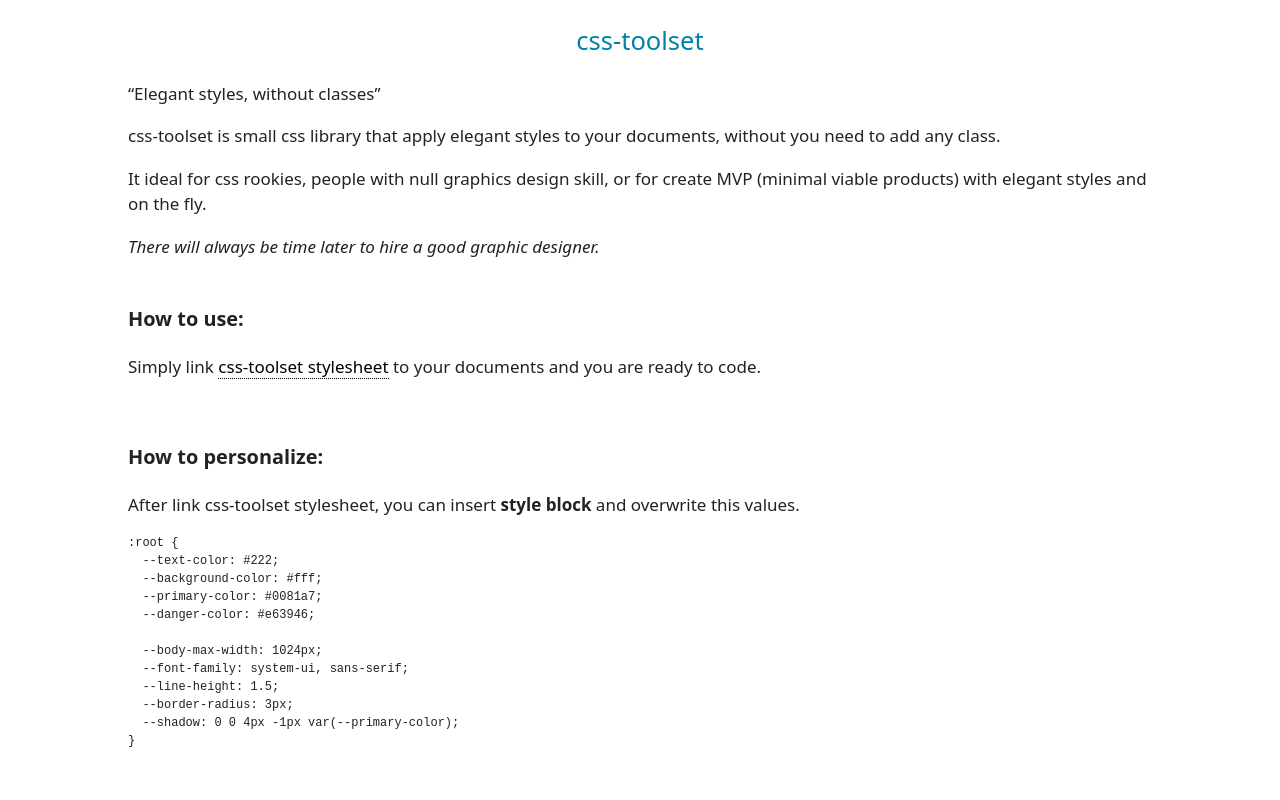
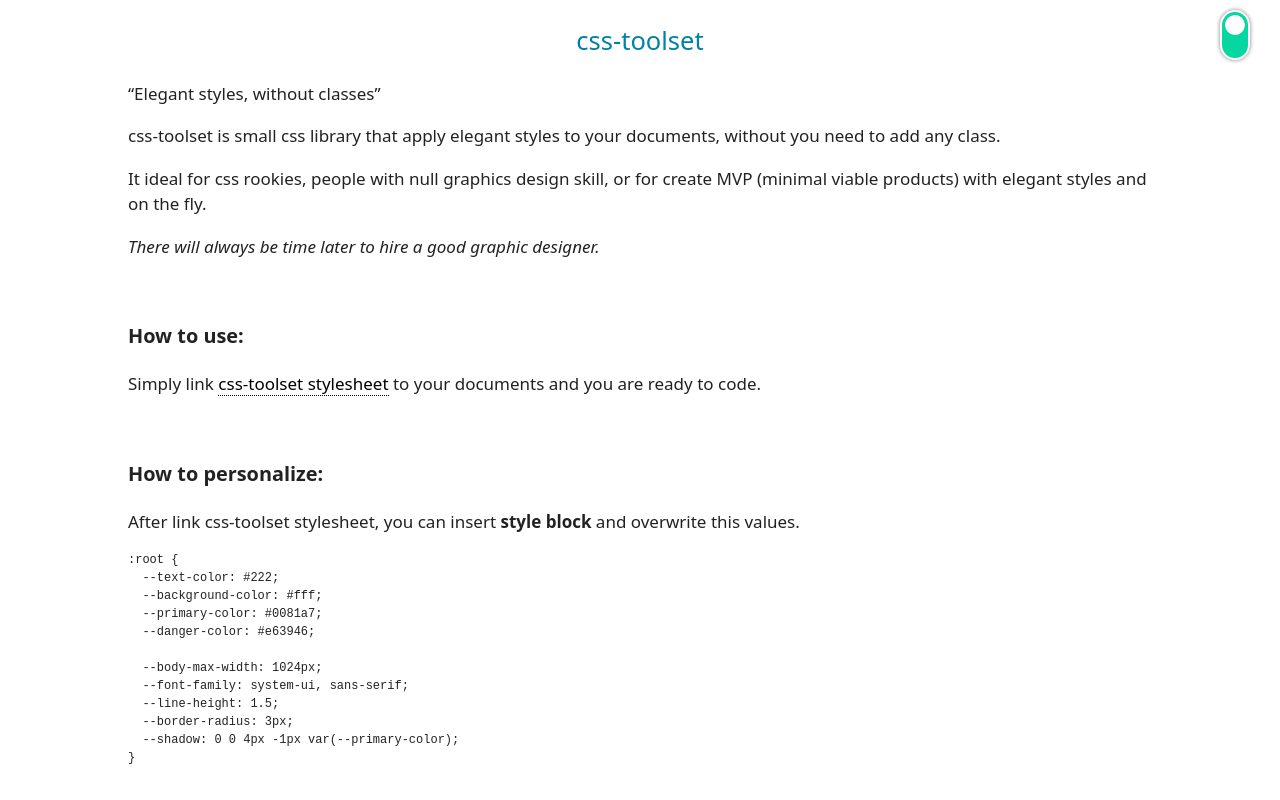
Before and after one commit to galiprandi/css-toolset, a website: page index.html in a window 1280 px wide. Shown: the top 800 px of the page. Drawn offline with Linux system fonts and the light colour scheme.

Commit message:
Add sw styles

```diff
--- a/index.html
+++ b/index.html
@@ -31,15 +31,57 @@
     </style>
     <script>
       function styleToggle() {
+        document.querySelector('.switch').classList.toggle('active')
         const filename = 'css-toolset.css'
         const stylesheet = document.getElementById('stylesheet')
-
-        if (stylesheet.href.includes(filename)) stylesheet.href = ''
-        else stylesheet.href = filename
+        const href = stylesheet.href.includes(filename) ? '' : filename
+        stylesheet.href = href
       }
     </script>
+    <style>
+      .switch {
+        --color-on: #06d6a0;
+        --color-off: #22223b;
+        --color-sw: #fff;
+        --size: 20px;
+
+        position: fixed;
+        top: var(--size);
+        right: var(--size);
+        transform: rotate(-90deg);
+
+        display: inline-flex;
+        padding-right: var(--size);
+
+        border: 2px solid var(--color-sw);
+        border-radius: var(--size);
+        background-color: var(--color-off);
+        cursor: pointer;
+        box-shadow: 0 0 4px 0 grey;
+
+        transition-property: padding, background;
+        transition-duration: 0.3s;
+      }
+      .switch.active {
+        padding-right: 0;
+        padding-left: var(--size);
+        background-color: var(--color-on);
+      }
+      .switch .indicator {
+        display: inline-block;
+        width: var(--size);
+        height: var(--size);
+        border-radius: 50%;
+
+        margin: 3px;
+        background-color: var(--color-sw);
+      }
+    </style>
   </head>
   <body>
+    <div class="switch active" onclick="styleToggle()" title="Show css-toolset styles ON/OFF">
+      <span class="indicator"></span>
+    </div>
     <section>
       <h1 class="title">css-toolset</h1>
       <q>Elegant styles, without classes</q>
```
